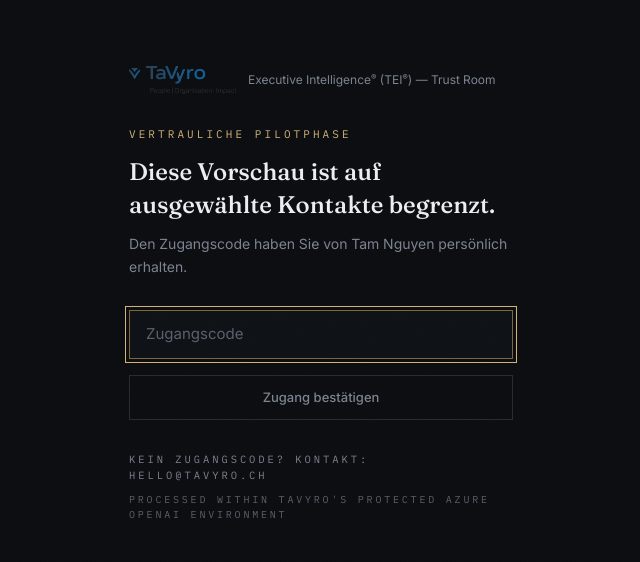
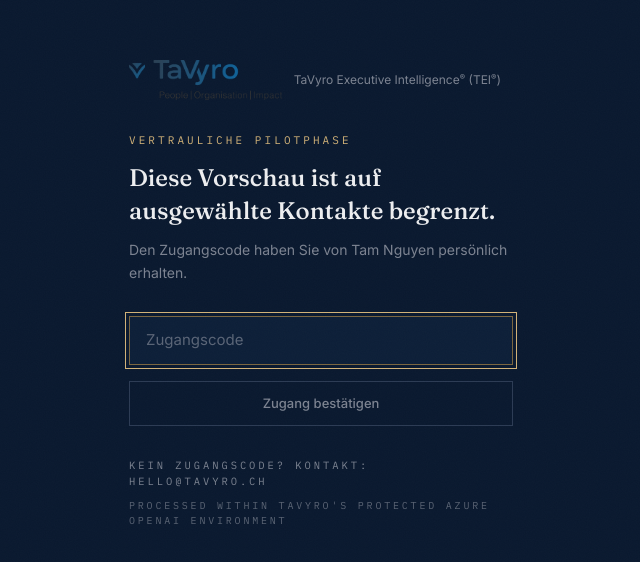
Before and after one commit to Cdinetam/tavyro-tei-cockpit, a React (Vite) app: page / in a window 1280 px wide. Shown: the part 106-668 px from the top of the page, without its empty margins (319-959 px from the left). Built offline with nearby package versions, Linux system fonts and the light colour scheme; no server answers.

Commit message:
TEI Trust Room: empathische Antwortstruktur statt Analyse (kein 6-Dimensionen-Schema mehr)

```diff
--- a/src/components/AccessGate.tsx
+++ b/src/components/AccessGate.tsx
@@ -29,9 +29,9 @@
     <div className="grain flex min-h-screen items-center justify-center bg-ink-900 px-6">
       <div className="w-full max-w-sm fade-in">
         <div className="flex items-center gap-3">
-          <img src="/tavyro-logo.png" alt="TaVyro" className="h-7 w-auto" />
+          <img src="/tavyro-logo.png" alt="TaVyro" className="h-10 w-auto" />
           <span className="font-sans text-[12px] text-paper-faint">
-            Executive Intelligence<sup className="text-[8px]">®</sup> (TEI<sup className="text-[8px]">®</sup>) — Trust Room
+            TaVyro Executive Intelligence<sup className="text-[8px]">®</sup> (TEI<sup className="text-[8px]">®</sup>)
           </span>
         </div>
 
--- a/src/components/AdvisoryNote.tsx
+++ b/src/components/AdvisoryNote.tsx
@@ -4,7 +4,7 @@
   return (
     <SectionShell id="note" code="F" title="TaVyro Advisory Note">
       <div className="border-l border-brass-dim bg-brass/[0.04] p-6">
-        <p className="max-w-2xl font-display text-[16px] italic leading-relaxed text-paper-dim">
+        <p className="max-w-2xl font-display text-[18px] italic leading-relaxed text-paper-dim">
           {note}
         </p>
       </div>
--- a/src/components/AiAnalysisView.tsx
+++ b/src/components/AiAnalysisView.tsx
@@ -35,7 +35,7 @@
       <p className="font-mono text-[11px] uppercase tracking-widest2 text-brass-light">
         TEI® hört zu
       </p>
-      <p className="mt-4 max-w-lg font-display text-xl italic leading-snug text-paper-dim">
+      <p className="mt-4 max-w-lg font-display text-[18px] italic leading-relaxed text-paper-dim">
         „{question}"
       </p>
       <div className="mt-8 flex gap-1.5">
--- a/src/components/AiScenarioInput.tsx
+++ b/src/components/AiScenarioInput.tsx
@@ -26,9 +26,9 @@
           Was beschäftigt Sie im Moment am meisten?
         </h2>
         <p className="mt-4 max-w-lg font-sans text-[15.5px] leading-relaxed text-paper-dim">
-          TEI® strukturiert Ihre Situation in Echtzeit. Ihr persönlicher Zugang erlaubt eine
-          begrenzte Zahl vertiefter Analysen — für die eigentliche Entscheidungsfrage
-          empfiehlt TEI® ein vertrauliches Gespräch.
+          TEI® hört zu und antwortet in Echtzeit. Ihr persönlicher Zugang erlaubt eine begrenzte
+          Zahl an Anfragen pro Woche — für alles, was mehr Raum braucht, empfiehlt TEI® ein
+          persönliches Gespräch.
         </p>
 
         <form
--- a/src/components/EmpathicReflection.tsx
+++ b/src/components/EmpathicReflection.tsx
@@ -10,13 +10,13 @@
   return (
     <>
       <SectionShell id="verstaendnis" title="Was ich verstanden habe">
-        <p className="max-w-2xl font-display text-[19px] italic leading-relaxed text-paper">
+        <p className="max-w-2xl font-display text-[18px] italic leading-relaxed text-paper">
           {verstaendnis}
         </p>
       </SectionShell>
 
       <SectionShell id="einordnung" title="Einordnung">
-        <p className="max-w-2xl font-sans text-[16px] leading-relaxed text-paper-dim">
+        <p className="max-w-2xl font-sans text-[18px] leading-relaxed text-paper-dim">
           {einordnung}
         </p>
       </SectionShell>
@@ -31,7 +31,7 @@
             {rueckfragen.map((frage, i) => (
               <li
                 key={i}
-                className="border-l border-brass-dim/60 pl-5 font-display text-[17px] italic leading-relaxed text-paper-dim"
+                className="border-l border-brass-dim/60 pl-5 font-display text-[18px] italic leading-relaxed text-paper-dim"
               >
                 {frage}
               </li>
--- a/src/components/Header.tsx
+++ b/src/components/Header.tsx
@@ -12,9 +12,9 @@
           className="group flex items-center gap-3 text-left"
           aria-label="Zur Startseite"
         >
-          <img src="/tavyro-logo.png" alt="TaVyro" className="h-6 w-auto" />
+          <img src="/tavyro-logo.png" alt="TaVyro" className="h-9 w-auto" />
           <span className="hidden font-sans text-[13px] text-paper-dim sm:inline">
-            Executive Intelligence<sup className="text-[8px]">®</sup> (TEI<sup className="text-[8px]">®</sup>) — Trust Room
+            TaVyro Executive Intelligence<sup className="text-[8px]">®</sup> (TEI<sup className="text-[8px]">®</sup>)
           </span>
         </button>
 
--- a/src/components/LockedDecisionCard.tsx
+++ b/src/components/LockedDecisionCard.tsx
@@ -31,7 +31,7 @@
         </span>
       </div>
 
-      <p className="mt-4 max-w-xl font-display text-[17px] italic leading-relaxed text-paper-dim">
+      <p className="mt-4 max-w-xl font-display text-[18px] italic leading-relaxed text-paper-dim">
         {teaser}
       </p>
 
--- a/tailwind.config.js
+++ b/tailwind.config.js
@@ -5,18 +5,18 @@
     extend: {
       colors: {
         ink: {
-          950: '#08090B',
-          900: '#0B0D10',
-          800: '#111419',
-          700: '#161A21',
-          600: '#1C212A',
-          500: '#262C37',
-          400: '#333B49',
+          950: '#050D1B',
+          900: '#0A192F',
+          800: '#0F2340',
+          700: '#152C4F',
+          600: '#1D3860',
+          500: '#2A4876',
+          400: '#3E5C8C',
         },
         line: {
-          DEFAULT: '#252B34',
-          soft: '#1A1F27',
-          strong: '#3A4250',
+          DEFAULT: '#2C3B54',
+          soft: '#1E2A3E',
+          strong: '#44567A',
         },
         paper: {
           DEFAULT: '#EDEEF0',
```
Also changed, not shown: 1 other file (tests, documents, lock files or other folders).
